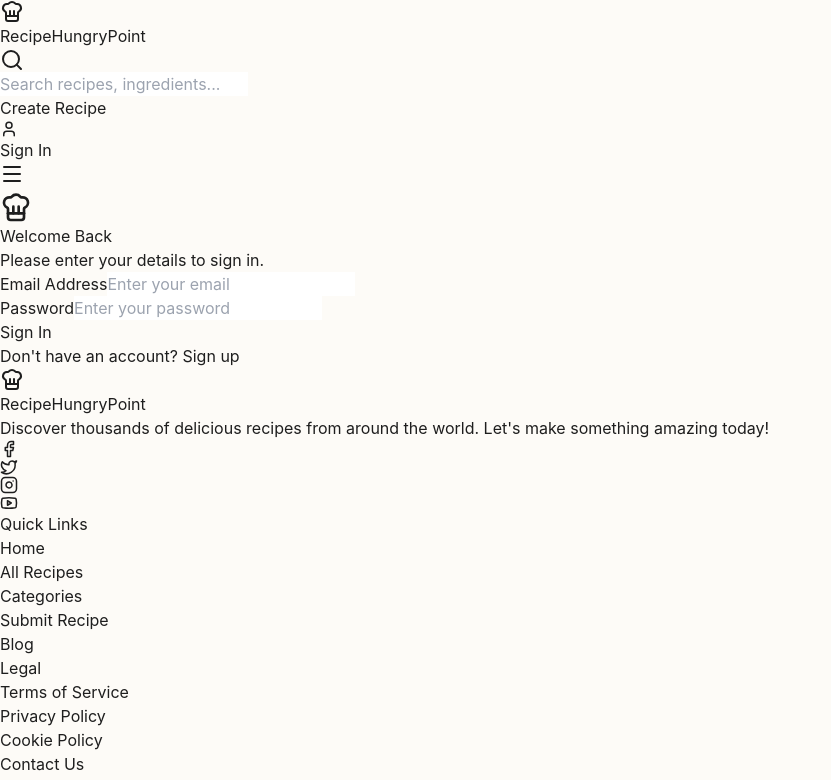
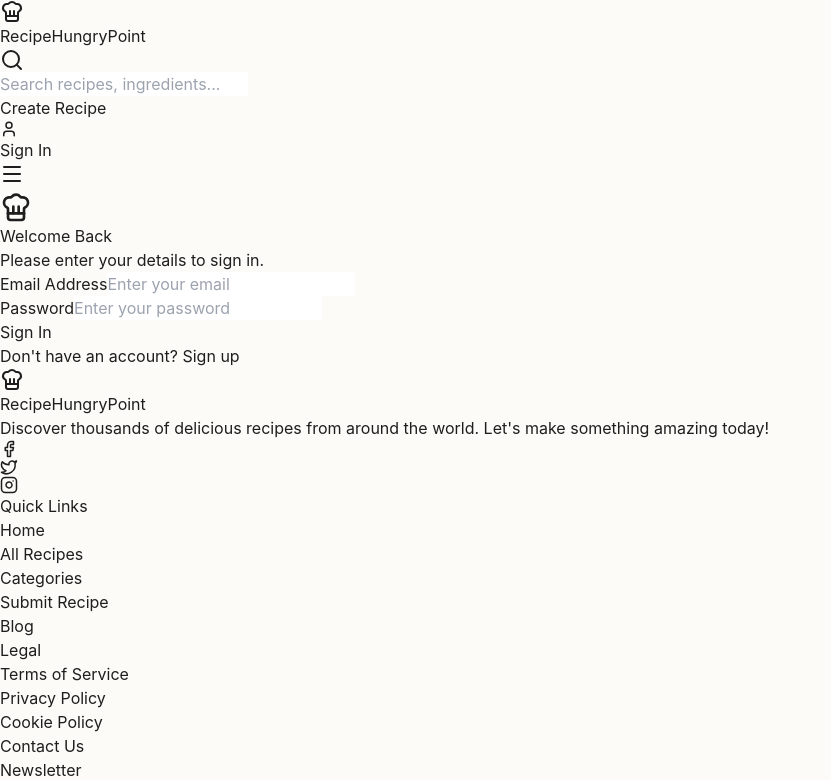
Before and after one commit to PJain7988/recipe-hungry-point, a React app in the folder frontend/: page /login in a window 1280 px wide. Shown: the top 780 px of the page, without its empty margins (0-831 px from the left). Built offline with nearby package versions, Linux system fonts and the light colour scheme; the HTML template or start-up script is replaced by a standard one.

Commit message:
Remove Youtube icon causing build failure

```diff
--- a/frontend/src/components/Footer.jsx
+++ b/frontend/src/components/Footer.jsx
@@ -1,5 +1,5 @@
 import React from 'react';
-import { ChefHat, Facebook, Twitter, Instagram, Youtube, Mail, Heart } from 'lucide-react';
+import { ChefHat, Facebook, Twitter, Instagram, Mail, Heart } from 'lucide-react';
 import { Link } from 'react-router-dom';
 
 const Footer = () => {
@@ -27,9 +27,6 @@ const Footer = () => {
               </a>
               <a href="#" className="w-10 h-10 rounded-full bg-orange-50 text-orange-500 flex items-center justify-center hover:bg-orange-500 hover:text-white transition-colors">
                 <Instagram size={18} />
-              </a>
-              <a href="#" className="w-10 h-10 rounded-full bg-orange-50 text-orange-500 flex items-center justify-center hover:bg-orange-500 hover:text-white transition-colors">
-                <Youtube size={18} />
               </a>
             </div>
           </div>
```
